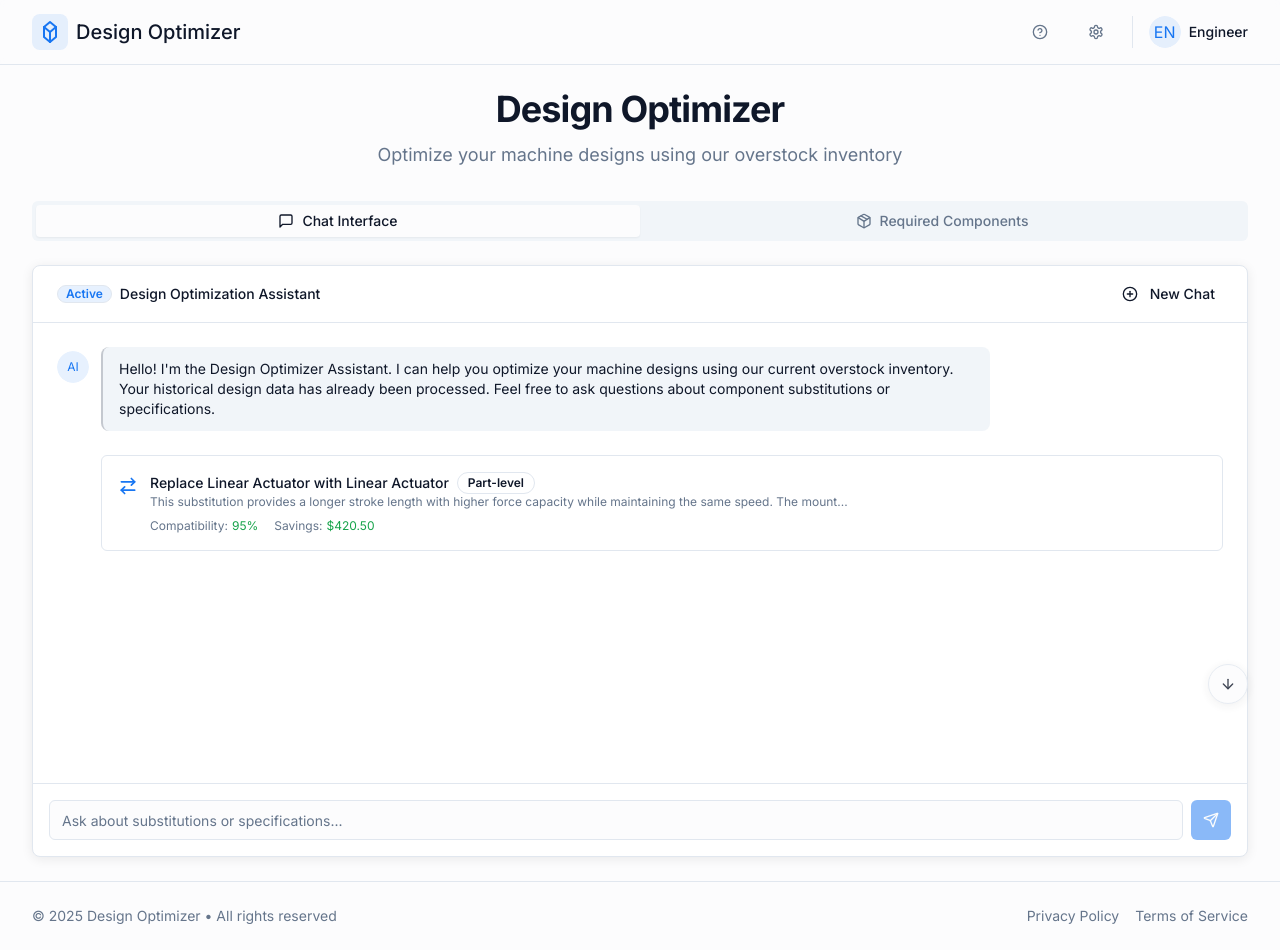
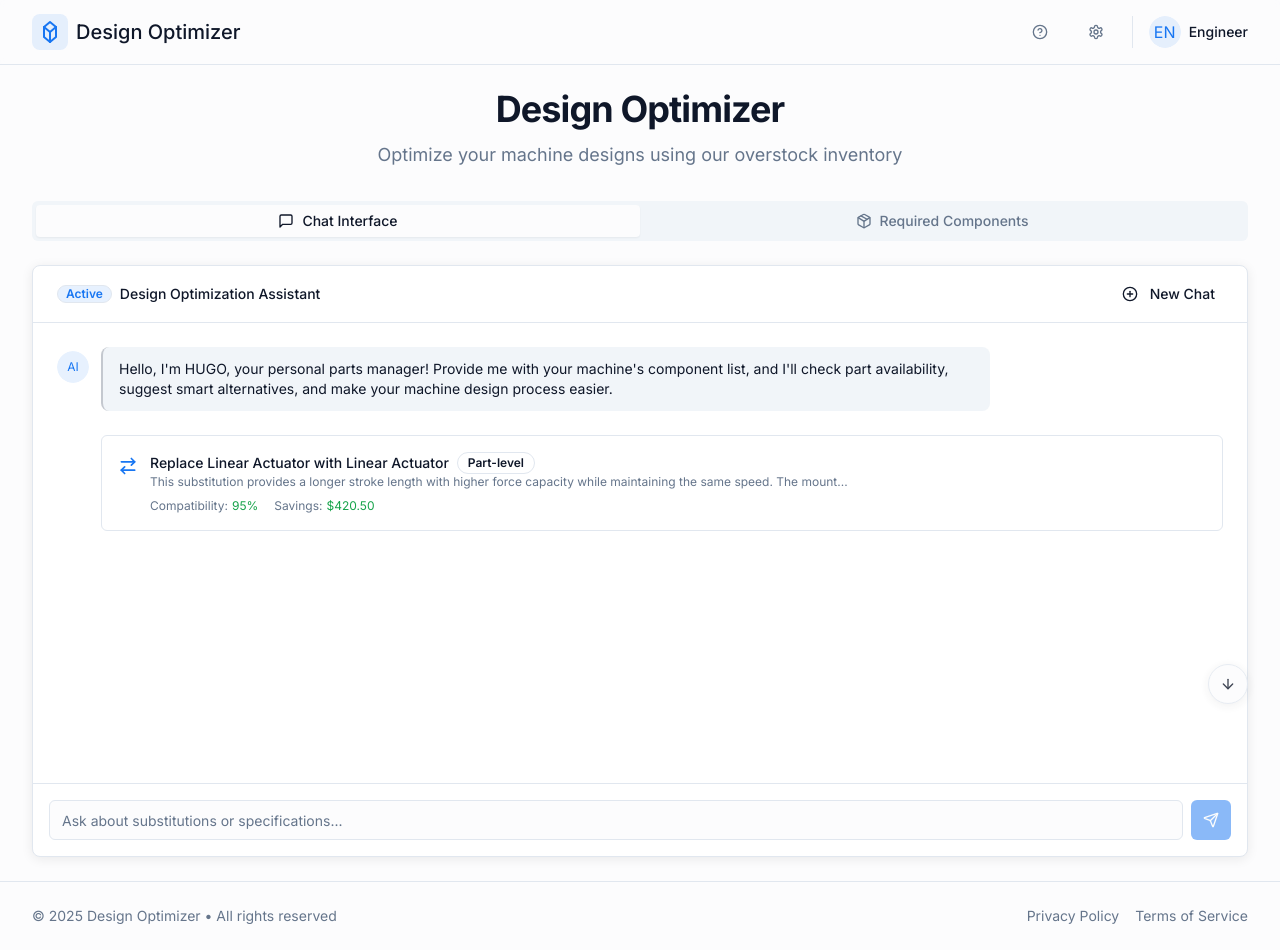
Before and after one commit to JonasBaeumer/design-optimizer-jonas-v3, a React (Vite) app: page / in a window 1280 px wide. Built offline with nearby package versions, Linux system fonts and the light colour scheme; a web font is replaced by a local one.

Commit message:
Update sample message text
Update the initial message text in the Chat component.

```diff
--- a/src/components/Chat.tsx
+++ b/src/components/Chat.tsx
@@ -14,7 +14,7 @@ const SAMPLE_MESSAGES: Message[] = [
   {
     id: '1',
     role: 'assistant',
-    content: "Hello! I'm the Design Optimizer Assistant. I can help you optimize your machine designs using our current overstock inventory. Your historical design data has already been processed. Feel free to ask questions about component substitutions or specifications.",
+    content: "Hello, I'm HUGO, your personal parts manager! Provide me with your machine's component list, and I'll check part availability, suggest smart alternatives, and make your machine design process easier.",
     timestamp: new Date()
   }
 ];
```
